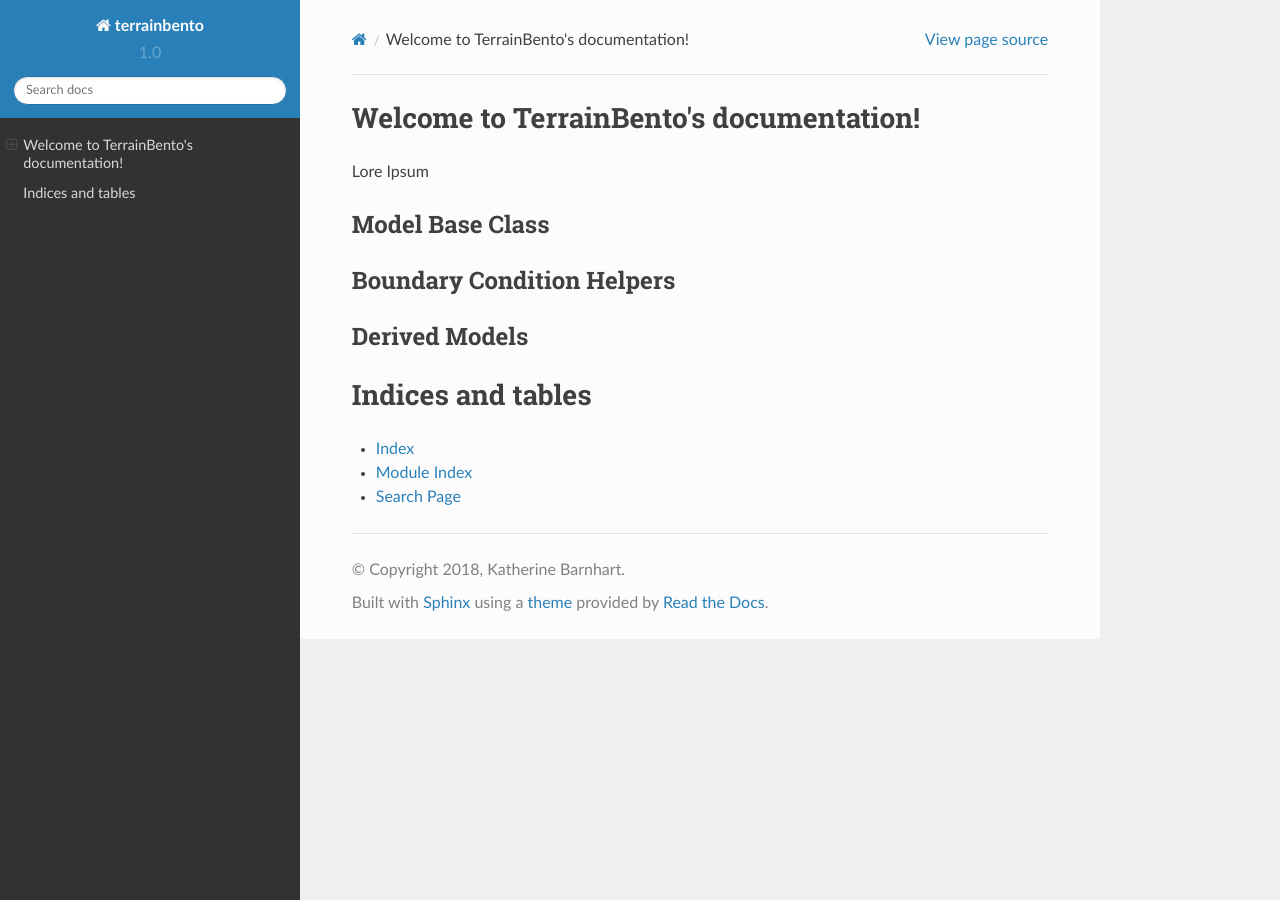
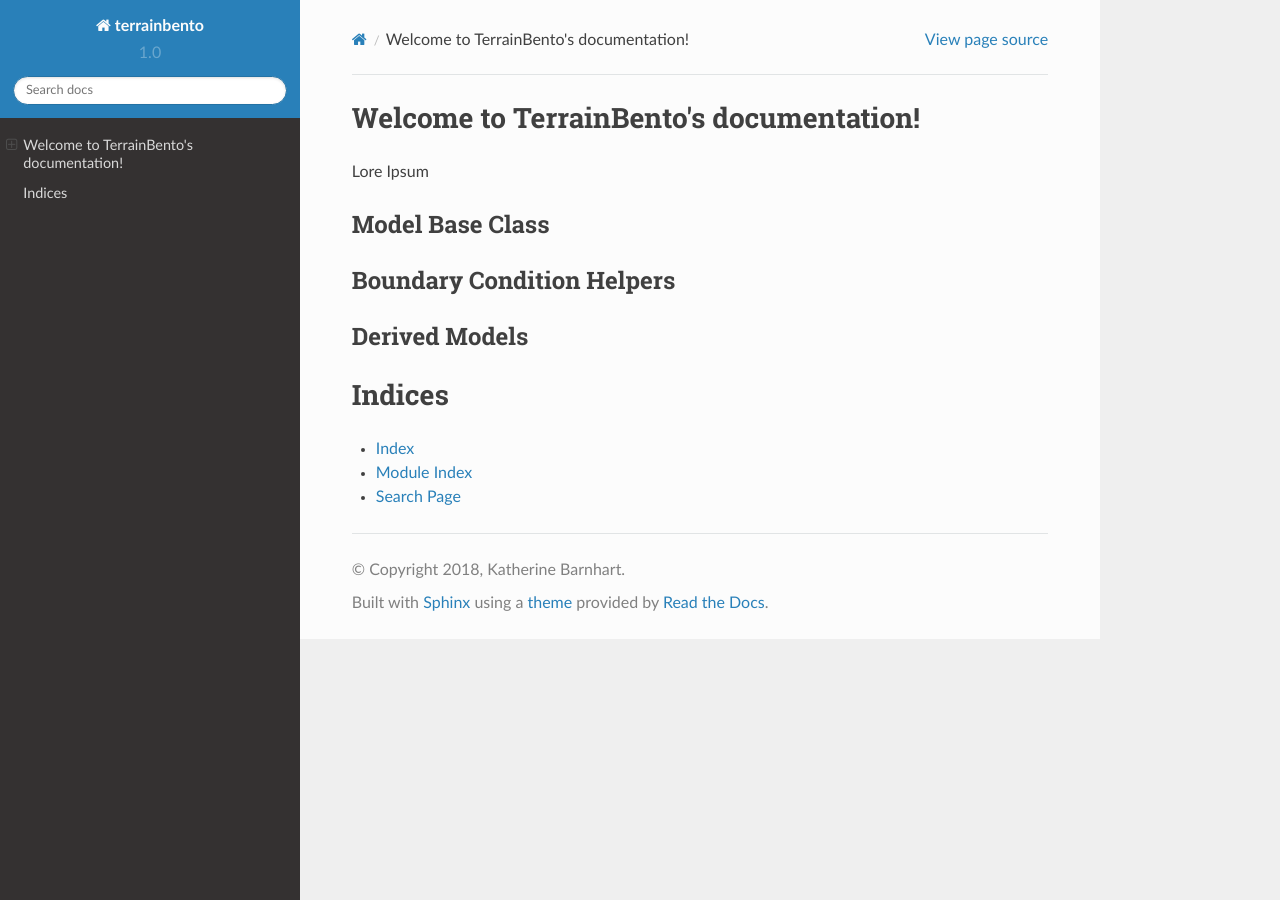
Before and after one commit to TerrainBento/terrainbento, a Sphinx documentation site: the page built from docs/index.rst, in a window 1280 px wide. Built offline with Sphinx 7.4.7 and the Read the Docs theme 2.0.0, drawn with Linux system fonts in a browser that asks for light colours; pages that are not in the unit, such as notebooks, are missing from menus.

```diff
--- a/docs/index.rst
+++ b/docs/index.rst
@@ -14,26 +14,26 @@ Model Base Class
 .. toctree::
    :maxdepth: 4
 
-   terrainbento.erosion_model
-   terrainbento.stochastic_erosion_model
+   source.terrainbento.erosion_model
+   source.terrainbento.stochastic_erosion_model
 
 Boundary Condition Helpers
 ------------------------------------------
  .. toctree::
     :maxdepth: 4
 
-    terrainbento.precip_changer
-    terrainbento.baselevel_handler
+    source.terrainbento.precip_changer
+    source.terrainbento.baselevel_handler
 
 Derived Models
 ------------------------------------------
  .. toctree::
     :maxdepth: 4
 
-    terrainbento.models
+    source.terrainbento.models
 
 
-Indices and tables
+Indices
 ==================
 
 * :ref:`genindex`
```
